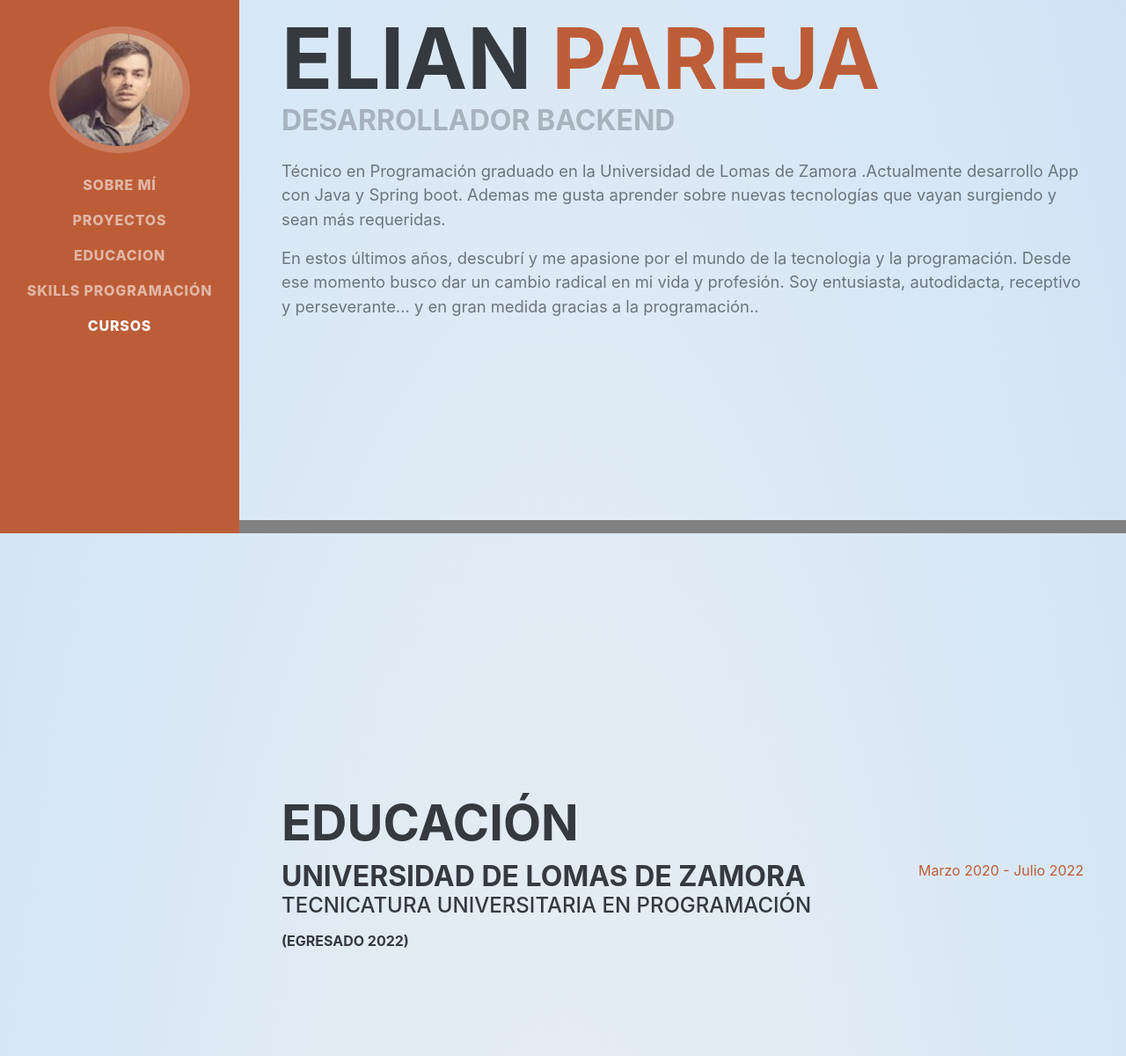
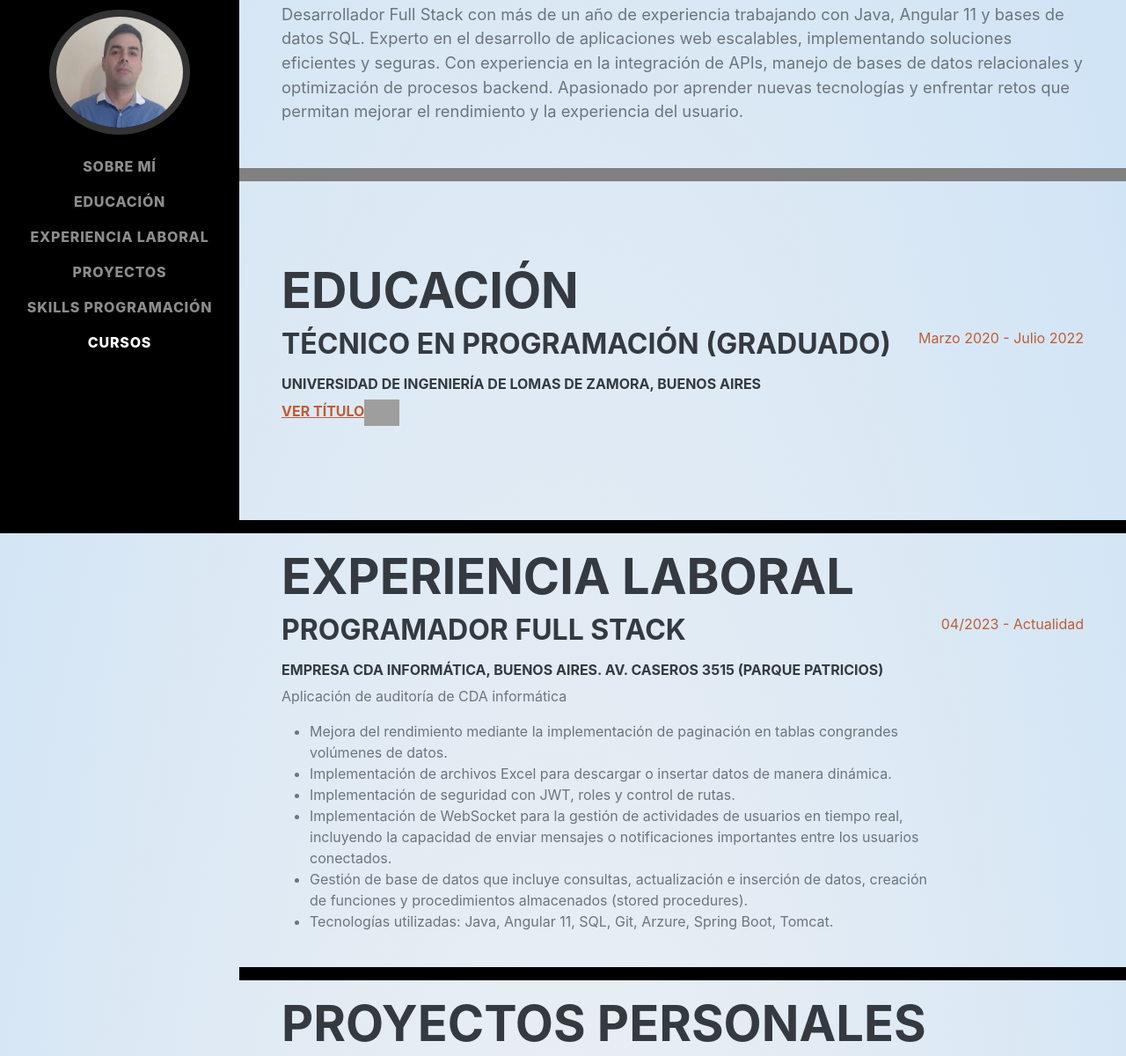
Before and after one commit to elian198/elian198.github.io, a plain HTML site: page index.html in a window 1280 px wide. Shown: the part 194-1394 px from the top of the page at 88% size. Drawn offline with nearby package versions, Linux system fonts and the light colour scheme; grey boxes are pictures that could not be loaded; a web font is replaced by a local one.

Commit message:
actualizo pagina index.html

```diff
--- a/index.html
+++ b/index.html
@@ -17,17 +17,18 @@
     </head>
     <body id="page-top">
         <!-- Navigation-->
-        <nav class="navbar navbar-expand-lg navbar-dark bg-primary fixed-top" id="sideNav">
+        <nav  class="navbar navbar-expand-lg navbar-dark bg-black fixed-top"  id="sideNav">
             <a class="navbar-brand js-scroll-trigger" href="#page-top">
-                <span class="d-block d-lg-none">Elian Pareja</span>
-                <span class="d-none d-lg-block"><img class="img-fluid img-profile rounded-circle mx-auto mb-2" src="assets/img/foto.png" alt="..." /></span>
+                <span class="d-block d-lg-none">Elián Pareja</span>
+                <span class="d-none d-lg-block"><img class="img-fluid img-profile rounded-circle mx-auto mb-2" src="assets/img/fotoCv.jfif" alt="..." /></span>
             </a>
             <button class="navbar-toggler" type="button" data-bs-toggle="collapse" data-bs-target="#navbarResponsive" aria-controls="navbarResponsive" aria-expanded="false" aria-label="Toggle navigation"><span class="navbar-toggler-icon"></span></button>
             <div class="collapse navbar-collapse" id="navbarResponsive">
                 <ul class="navbar-nav">
                     <li class="nav-item"><a class="nav-link js-scroll-trigger" href="#about">Sobre Mí</a></li>
+                    <li class="nav-item"><a class="nav-link js-scroll-trigger" href="#education">Educación</a></li>
+                    <li class="nav-item"><a class="nav-link js-scroll-trigger" href="#proyect-job">Experiencia laboral</a></li>
                     <li class="nav-item"><a class="nav-link js-scroll-trigger" href="#proyect">Proyectos</a></li>
-                    <li class="nav-item"><a class="nav-link js-scroll-trigger" href="#education">Educacion</a></li>
                     <li class="nav-item"><a class="nav-link js-scroll-trigger" href="#skills">Skills Programación</a></li>
                     <li class="nav-item"><a class="nav-link js-scroll-trigger" href="#awards">Cursos</a></li>
                 </ul>
@@ -49,12 +50,13 @@
                     <h1 class="mb-1 mt3">Elian<span class="text-primary"> Pareja</span>
                         <h3 class="mb-4">Desarrollador Backend</h3>
                     </h1>
-                    <p class="lead mb-3 mt-3">Técnico en Programación graduado en la Universidad de Lomas de Zamora
-                        .Actualmente desarrollo App con Java y Spring boot. Ademas me gusta aprender sobre nuevas tecnologías que vayan surgiendo y sean
-                         más requeridas.
-                        </p><p class="lead mb-3 mt-3"> En estos últimos años, descubrí y me apasione por el mundo de la tecnologia y la programación. Desde ese momento busco dar un cambio radical en mi vida y profesión.
-                        Soy entusiasta, autodidacta, receptivo y perseverante... y en gran medida gracias a la programación..  </p>
-
+                    <p class="lead mb-3 mt-3">Desarrollador Full Stack con más de un año de experiencia trabajando con Java,
+                        Angular 11 y bases de datos SQL. Experto en el desarrollo de aplicaciones web
+                        escalables, implementando soluciones eficientes y seguras. Con experiencia en la
+                        integración de APIs, manejo de bases de datos relacionales y optimización de
+                        procesos backend. Apasionado por aprender nuevas tecnologías y enfrentar retos que
+                        permitan mejorar el rendimiento y la experiencia del usuario.
+                    </p>
                 </div>
             </section>
             <!-- Experience-->
@@ -63,17 +65,45 @@
                     <h2 class="mb-2">Educación</h2>
                     <div class="d-flex flex-column flex-md-row justify-content-between mb-2">
                         <div class="flex-grow-1">
-                            <h3 class="mb-0">UNIVERSIDAD DE LOMAS DE ZAMORA</h>
-                            <div class="subheading mb-3">TECNICATURA UNIVERSITARIA EN PROGRAMACIÓN </div>
-                            <div> <h6>(Egresado 2022)</h6></div>
+                            <h3 class="mb-0">TÉCNICO EN PROGRAMACIÓN (GRADUADO)</h3>
+                            <div class="subheading mb-3"></div>
+                            <div>
+                                <h6> Universidad de Ingeniería de Lomas de Zamora, Buenos Aires</h6>
+                                <a href="assets/certificaciones/titulo.jpg"target="_blank" ><h6>Ver título<img src="https://cdn-icons-png.flaticon.com/512/214/214282.png" style="width: 40px;"/></a></h6>
+                            </div>
                         </div>
                         <div class="flex-shrink-0"><span class="text-primary">Marzo 2020 - Julio 2022</span></div>
                 </div>
             </section>
+
+            <section class="resume-section" id="proyect-job" >
+                <div class="resume-section-content">
+                    <h2 class="mb-2">EXPERIENCIA LABORAL</h2>
+                    <div class="d-flex flex-column flex-md-row justify-content-between mb-2">
+                        <div class="flex-grow-1">
+                            <h3 class="mb-0">PROGRAMADOR FULL STACK</h3>
+                            <div class="subheading mb-3"></div>
+                            <div>
+                                <h6>Empresa CDA Informática, Buenos Aires.  Av. Caseros 3515 (Parque Patricios) </h6>
+                                <p>Aplicación de auditoría de CDA informática</p>
+                                <ul>
+                                    <li> Mejora del rendimiento mediante la implementación de paginación en tablas congrandes volúmenes de datos.</li>
+                                    <li>Implementación de archivos Excel para descargar o insertar datos de manera dinámica.</li>
+                                    <li>Implementación de seguridad con JWT, roles  y control de rutas.</li>
+                                    <li>Implementación de WebSocket para la gestión de actividades de usuarios en tiempo real, incluyendo la capacidad de enviar mensajes o notificaciones importantes entre los usuarios conectados.</li>
+                                    <li>Gestión de base de datos que incluye consultas, actualización e inserción de datos, creación de funciones y procedimientos almacenados (stored procedures).</li>
+                                    <li>Tecnologías utilizadas: Java, Angular 11, SQL, Git, Arzure, Spring Boot, Tomcat.</li>
+                                </ul>
+                            </div>
+                        </div>
+                        <div class="flex-shrink-0"><span class="text-primary"> 04/2023 - Actualidad </span></div>
+                </div>
+            </section>
+
             <!-- Education-->
             <section class="resume-section" id="proyect">
                 <div class="resume-section-content">
-                    <h2 class="mb-5">Proyectos</h2>
+                    <h2 class="mb-5">Proyectos personales</h2>
                     <div class="proyect-container">
                       <div class="proyect-challangeAlkemy">
                      <h5>Challange Alkemy</h5>
@@ -91,7 +121,7 @@
                 <div>
                     <h5>Astillas  Patagónicas</h5>
                     <p>
-                 Aplicación para el examen final de la Tecnicatura, echo en grupo.
+                        Aplicación para el examen final de la Tecnicatura, realizado en grupo.
                         El cliente nos solicito una App para que pueda gestionar sus productos.
                         Sus productos se basan en astillas de madera traídas de Bariloche, con las cuales mediante una técnica se puede ahumar la carne.
                     </p>
@@ -119,7 +149,7 @@
                             <li>Avisos por Email al cliente por creación de turno o cancelacion.</li>
                         </ul>
                     <div class="proyectos">
-                <a href="https://github.com/elian198/barberShop" target="_blank"><img src="https://cdn4.iconfinder.com/data/icons/logos-and-brands/512/141_Git_logo_logos-512.png"/>ChallangeAlkemy</a>
+                        <a href="https://github.com/elian198/barberShop" target="_blank"><img src="https://cdn4.iconfinder.com/data/icons/logos-and-brands/512/141_Git_logo_logos-512.png"/>Barber shop</a>
                         </div>
                     </div>
                     </div>
@@ -139,7 +169,7 @@
                             <li>Agregar tarjetas</li>
                         </ul>
                     <div class="proyectos">
-                <a href="https://github.com/elian198/bancoApp" target="_blank"><img src="https://cdn4.iconfinder.com/data/icons/logos-and-brands/512/141_Git_logo_logos-512.png"/>ChallangeAlkemy</a>
+                        <a href="https://github.com/elian198/bancoApp" target="_blank"><img src="https://cdn4.iconfinder.com/data/icons/logos-and-brands/512/141_Git_logo_logos-512.png"/>Banco App</a>
                     </div>
                  <div>
              </div>
@@ -152,17 +182,20 @@
                     <h2 class="mb-5">Skills</h2>
                     <div class="subheading mb-3">Lenguajes de programacion & herramientas</div>
                     <ul class="list-inline dev-icons">
-
                              <li class="list-inline-item">  <img  class="skill-image" src="assets/img/java.png" alt="java"/> <h6> Java 11</h6> </li>
+                             <li class="list-inline-item">  <img  class="skill-image" src="assets/img/angular.png" alt="angular"/> <h6> Angular</h6> </li>
                              <li class="list-inline-item">  <img  class="skill-image" src="assets/img/spring.png" alt="spring boot"/><h6>Spring boot</h6> </li>
                              <li class="list-inline-item">  <img  class="skill-image" src="https://cdn-icons-png.flaticon.com/512/337/337953.png" alt="sql"> <h6> SQL </h6> </li>
                              <li class="list-inline-item"> <img  class="skill-image" src="https://icones.pro/wp-content/uploads/2021/05/icone-html-grise.png" alt="html"/> <h6> HTML</h6> </li>
                              <li class="list-inline-item">  <img  class="skill-image" src="https://cdn.pixabay.com/photo/2017/08/05/11/16/logo-2582747_960_720.png" alt="css"/>  <h6> CSS 5</h6> </li>
                              <li class="list-inline-item">  <img  class="skill-image" src="https://ayudawp.com/wp-content/uploads/2017/01/javascript-logo-escudo.png" alt="javaScript"/>  <h6> JavaScript</h6> </li>
-                             <li class="list-inline-item">  <img  class="skill-image" src="https://cdn4.iconfinder.com/data/icons/logos-and-brands/512/141_Git_logo_logos-512.png" alt="git"/> <h6> JavaScript</h6> </li>
+                             <li class="list-inline-item">  <img  class="skill-image" src="https://cdn4.iconfinder.com/data/icons/logos-and-brands/512/141_Git_logo_logos-512.png" alt="git"/> <h6> Git</h6> </li>
+                             <li class="list-inline-item">  <img  class="skill-image" src="assets/img/typescript.png" alt="typescript"/>  <h6> typescript</h6> </li>
                              <li class="list-inline-item">  <img  class="skill-image" src="https://devqa.io/assets/images/junit-5-tutorial.png" alt="Junit"/>  <h6> Junit</h6> </li>
                              <li class="list-inline-item">  <img  class="skill-image" src="https://1000marcas.net/wp-content/uploads/2021/05/Docker-Logo-2013.png" alt="Docker"/>  <h6> Docker</h6> </li>
+                             <li class="list-inline-item">  <img  class="skill-image" src="assets/img/azur.png" alt="azure"/>  <h6> Azure</h6> </li>
                              <li class="list-inline-item"><img  class="skill-image" src="https://images.vexels.com/media/users/3/166470/isolated/preview/73835fa38fba6d35aff9de603dc5044a-icono-de-lenguaje-de-programacion-php.png" alt="Php"/> <h6> PHP</h6> </li>
+                             <li class="list-inline-item">  <img  class="skill-image" src="assets/img/tomcat.png" alt="tomcat"/> <h6> Tomcat</h6> </li>
                     </ul>
                     </div>
                    </div>
@@ -172,7 +205,7 @@
             <!-- Interests-->
             <section class="resume-section" id="interests">
                 <div class="resume-section-content">
-                    <h2 class="mb-5">Interes</h2>
+                    <h2 class="mb-0">Interes</h2>
                     <p>Aparte de ser un desarrollador web, disfruto la mayor parte de mi tiempo al aire libre.  disfruto de hacer natacion, ir al gimnacio </p>
                     <p class="mb-0">Paso gran parte de mi tiempo libre explorando los últimos avances tecnológicos en el mundo del desarrollo web Back-end.</p>
                 </div>
```
Also changed, not shown: assets/img/angular.png (added), assets/img/azur.png (added), assets/img/fotoCv.jfif (added), assets/img/tomcat.png (added), assets/img/typescript.png (added), css/styles.css, 1 other file. Lines whose indentation alone changed are shown as unchanged.
